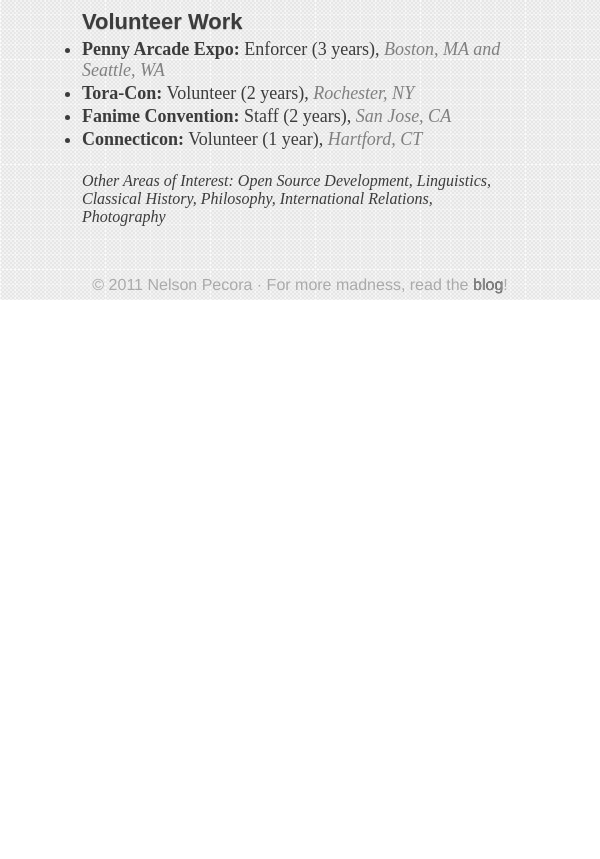
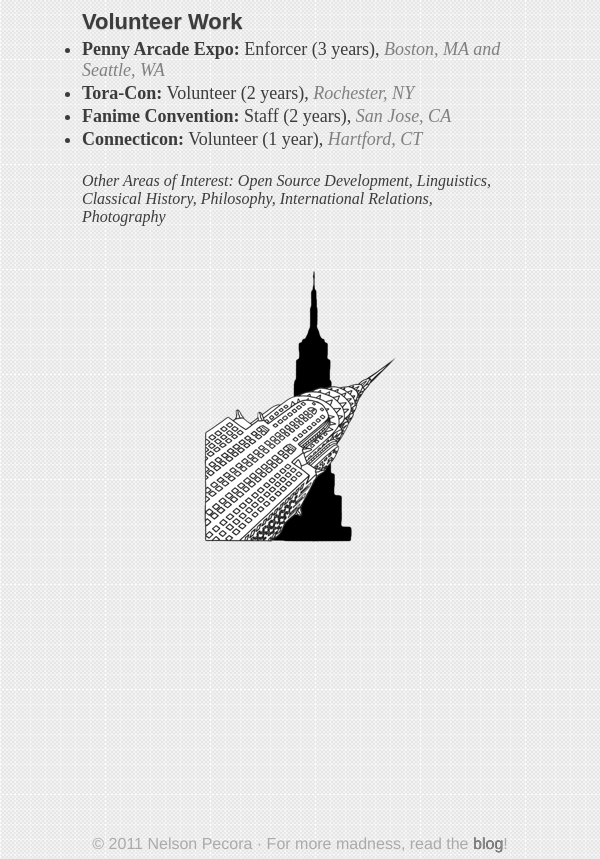
Before and after one commit to nelsonpecora/frameless, a plain HTML site: page resume.html in a window 600 px wide. Shown: the part 3301-4160 px from the top of the page. Before the commit the page ends 3601 px from the top, so only its background shows below. Drawn offline with Linux system fonts and the light colour scheme.

Commit message:
added building logo

```diff
--- a/resume.html
+++ b/resume.html
@@ -174,7 +174,7 @@
 
 			<p class="resumeBottom"><em>Other Areas of Interest: Open Source Development, Linguistics, Classical History, Philosophy, International Relations, Photography</em></p>
 		</section>
-
+		<div id="buildinglogo"><img src="images/buildinglogo.png" alt="logo" /></div>
 		<footer>
 			<p><span id="foot1">&copy; 2011 Nelson Pecora</span><span id="foot4"><br /></span><span id="foot2">  &middot;  </span><span id="foot3">For more madness, read the <a href="http://keats.me" target="_blank">blog</a>!</span></p>
 		</footer>
--- a/style.less
+++ b/style.less
@@ -502,7 +502,7 @@ h2.resumeSection {
 footer {
 	width: @10cols;
 	text-align: center;
-	margin-top: 100px;
+	margin-top: 340px;
 	height: 24px;
 	color: #aaa;
 	float: left;
@@ -555,6 +555,14 @@ footer {
 .bslg-nobreak { display: inline; }
 .bslg-break { display: none; }
 
+#buildinglogo {
+	width: 200px;
+	height: 279px;
+	margin: 0 auto;
+	top: 40px;
+	position: relative;
+}
+
 /*		Tablet Layout: 768px.
 		Columns: 8.
 		Gutters: 24px.
@@ -604,7 +612,7 @@ px      68    160    252    344    436    528    620    712    */
 	.portsquare:nth-of-type(2n) {
 		margin-left: 42px;
 	}
-	footer { width: @8cols; margin-top: 75px; }
+	footer { width: @8cols; margin-top: 330px; }
 
 	.portsquare.touch {
 		margin-bottom: 216px;
@@ -707,7 +715,7 @@ px      68    160    252    */
 		border-radius: 5px;
 	}
 
-	footer { width: @3cols; margin-top: 40px; height: 48px; }
+	footer { width: @3cols; margin-top: 330px; height: 48px; }
 	#foot2 { display: none; }
 	#foot4 { display: inline; }
 
@@ -830,7 +838,7 @@ px      68    160    252    344    436    */
 	div#resume { border-top-left-radius: 0; border-bottom-left-radius: 0; }
 	div#blog { border-top-left-radius: 0; border-bottom-left-radius: 0; }
 
-	footer { width: @5cols; margin-top: 50px; height: 24px; }
+	footer { width: @5cols; margin-top: 330px; height: 24px; }
 	#foot2 { display: inline; }
 	#foot4 { display: none; }
 
```
Also changed, not shown: index.html (+1 -0 lines), portfolio.html (+1 -1 lines), images/buildinglogo.png (added).
